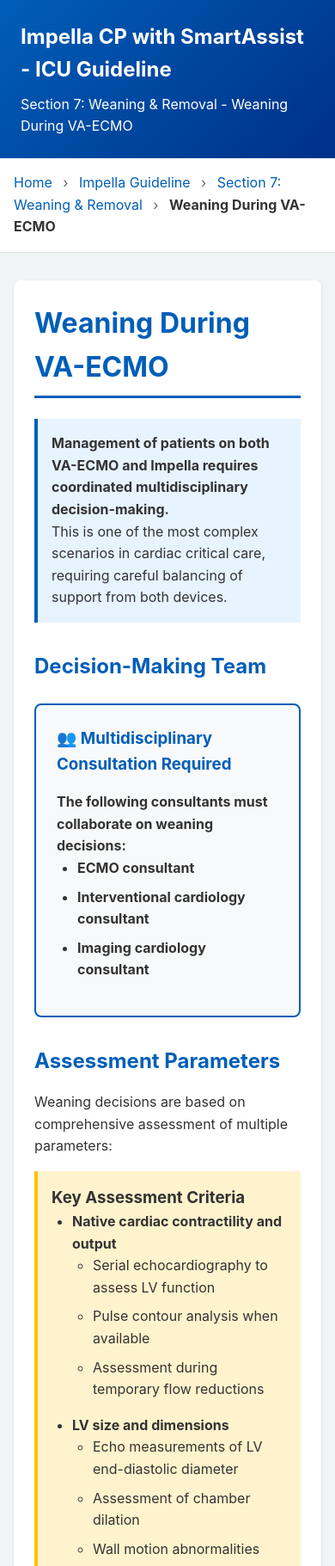
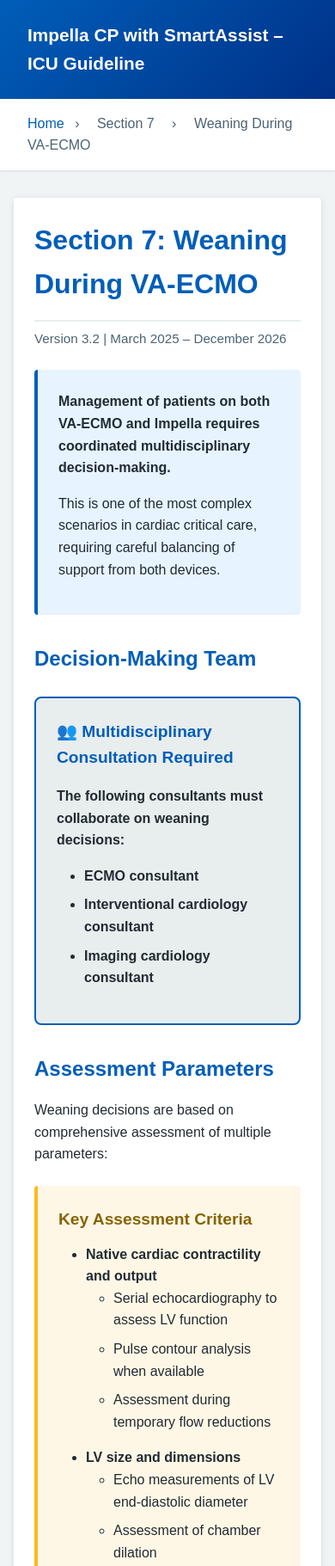
Before and after one commit to kdr74/guidelines, a plain HTML site: page cardiovascular/impella/sections/section7/va-ecmo-weaning.html in a window 390 px wide. Shown: the top 1821 px of the page at 86% size. Drawn offline with Linux system fonts and the light colour scheme.

```diff
--- a/cardiovascular/impella/sections/section7/va-ecmo-weaning.html
+++ b/cardiovascular/impella/sections/section7/va-ecmo-weaning.html
@@ -3,204 +3,98 @@
 <head>
     <meta charset="UTF-8">
     <meta name="viewport" content="width=device-width, initial-scale=1.0">
-    <title>Weaning During VA-ECMO - Impella CP ICU Guideline</title>
+    <title>Weaning During VA-ECMO - Impella ICU Guideline</title>
     <style>
         :root {
             --nhs-blue: #005EB8;
             --nhs-dark-blue: #003087;
-            --nhs-light-grey: #f0f4f5;
+            --nhs-light-grey: #AEB7BD;
+            --nhs-white: #FFFFFF;
+            --nhs-black: #212B32;
+            --nhs-grey: #4C6272;
+            --nhs-pale-grey: #F0F4F5;
+            --nhs-pale-blue: #E8EDEE;
+            --warning-yellow: #FFB81C;
+            --critical-red: #DA291C;
         }
 
-        * {
-            margin: 0;
-            padding: 0;
-            box-sizing: border-box;
-        }
+        * { margin: 0; padding: 0; box-sizing: border-box; }
 
-        body {
-            font-family: -apple-system, BlinkMacSystemFont, 'Segoe UI', Arial, sans-serif;
-            line-height: 1.6;
-            color: #333;
-            background: var(--nhs-light-grey);
-        }
+        body { font-family: "Frutiger W01", Arial, sans-serif; line-height: 1.6; color: var(--nhs-black); background-color: var(--nhs-pale-grey); }
 
-        .header {
-            background: linear-gradient(135deg, var(--nhs-blue) 0%, var(--nhs-dark-blue) 100%);
-            color: white;
-            padding: 1.5rem;
-            box-shadow: 0 2px 4px rgba(0,0,0,0.1);
-        }
+        .header { background: linear-gradient(135deg, var(--nhs-blue) 0%, var(--nhs-dark-blue) 100%); color: var(--nhs-white); padding: 1.5rem 2rem; box-shadow: 0 2px 4px rgba(0, 0, 0, 0.1); }
+        .header-content { max-width: 1200px; margin: 0 auto; display: flex; justify-content: space-between; align-items: center; }
+        .header-content h1 { font-size: 1.5rem; }
 
-        .header h1 {
-            font-size: 1.75rem;
-            margin-bottom: 0.5rem;
-        }
+        .breadcrumb { background: white; padding: 1rem 2rem; box-shadow: 0 1px 3px rgba(0, 0, 0, 0.1); }
+        .breadcrumb-content { max-width: 1200px; margin: 0 auto; }
+        .breadcrumb a { color: var(--nhs-blue); text-decoration: none; }
+        .breadcrumb a:hover { text-decoration: underline; }
+        .breadcrumb span { margin: 0 0.5rem; color: var(--nhs-grey); }
 
-        .breadcrumb {
-            background: white;
-            padding: 1rem;
-            border-bottom: 1px solid #e0e0e0;
-        }
+        .container { max-width: 1200px; margin: 2rem auto; padding: 0 2rem; }
+        .content-card { background: white; padding: 2.5rem; border-radius: 4px; box-shadow: 0 2px 8px rgba(0, 0, 0, 0.1); margin-bottom: 2rem; }
 
-        .breadcrumb a {
-            color: var(--nhs-blue);
-            text-decoration: none;
-        }
+        .section-header { color: var(--nhs-blue); font-size: 2rem; margin-bottom: 0.5rem; padding-bottom: 1rem; border-bottom: 2px solid var(--nhs-pale-blue); }
+        .section-meta { color: var(--nhs-grey); font-size: 0.95rem; margin-bottom: 1.5rem; }
 
-        .breadcrumb a:hover {
-            text-decoration: underline;
-        }
+        h2 { color: var(--nhs-blue); font-size: 1.5rem; margin-top: 2rem; margin-bottom: 1rem; }
+        h3 { color: var(--nhs-dark-blue); font-size: 1.2rem; margin-top: 1.5rem; margin-bottom: 0.75rem; }
 
-        .breadcrumb span {
-            margin: 0 0.5rem;
-            color: #666;
-        }
+        p { margin-bottom: 1rem; }
 
-        .container {
-            max-width: 1000px;
-            margin: 2rem auto;
-            padding: 0 1rem;
-        }
+        ul { margin-left: 2rem; margin-bottom: 1rem; }
+        li { margin-bottom: 0.5rem; }
 
-        .content {
-            background: white;
-            padding: 2rem;
-            border-radius: 8px;
-            box-shadow: 0 1px 3px rgba(0,0,0,0.1);
-        }
+        .alert-critical { background: #FEE; border-left: 4px solid var(--critical-red); padding: 1.5rem; margin: 1.5rem 0; border-radius: 4px; }
+        .alert-critical h3 { color: var(--critical-red); margin-top: 0; }
 
-        .section-header {
-            color: var(--nhs-blue);
-            border-bottom: 3px solid var(--nhs-blue);
-            padding-bottom: 0.5rem;
-            margin-bottom: 1.5rem;
-        }
+        .alert-warning { background: #FFF7E6; border-left: 4px solid var(--warning-yellow); padding: 1.5rem; margin: 1.5rem 0; border-radius: 4px; }
+        .alert-warning h3 { color: #856404; margin-top: 0; }
 
-        h2 {
-            color: var(--nhs-blue);
-            margin-top: 2rem;
-            margin-bottom: 1rem;
-        }
+        .alert-info { background: #E7F3FF; border-left: 4px solid var(--nhs-blue); padding: 1.5rem; margin: 1.5rem 0; border-radius: 4px; }
+        .alert-info h3 { color: var(--nhs-blue); margin-top: 0; }
 
-        .alert-critical {
-            background: #f8d7da;
-            border-left: 4px solid #dc3545;
-            padding: 1rem;
-            margin: 1.5rem 0;
-        }
+        .decision-box { background: var(--nhs-pale-blue); border: 2px solid var(--nhs-blue); border-radius: 8px; padding: 1.5rem; margin: 1.5rem 0; }
+        .decision-box h3 { color: var(--nhs-blue); margin-top: 0; margin-bottom: 1rem; }
 
-        .alert-critical h3 {
-            color: #721c24;
-            margin-top: 0;
-        }
+        .navigation-buttons { display: flex; justify-content: space-between; margin-top: 2rem; padding-top: 2rem; border-top: 2px solid var(--nhs-pale-blue); }
+        .nav-button { background: var(--nhs-blue); color: white; padding: 0.75rem 1.5rem; text-decoration: none; border-radius: 4px; font-weight: 600; transition: background 0.3s; }
+        .nav-button:hover { background: var(--nhs-dark-blue); }
 
-        .alert-warning {
-            background: #fff3cd;
-            border-left: 4px solid #ffc107;
-            padding: 1rem;
-            margin: 1rem 0;
-        }
-
-        .alert-info {
-            background: #e7f3ff;
-            border-left: 4px solid var(--nhs-blue);
-            padding: 1rem;
-            margin: 1rem 0;
-        }
-
-        ul {
-            margin-left: 1.5rem;
-            margin-bottom: 1rem;
-        }
-
-        li {
-            margin-bottom: 0.5rem;
-        }
-
-        .decision-box {
-            background: #f8f9fa;
-            border: 2px solid var(--nhs-blue);
-            border-radius: 8px;
-            padding: 1.5rem;
-            margin: 1.5rem 0;
-        }
-
-        .decision-box h3 {
-            color: var(--nhs-blue);
-            margin-top: 0;
-            margin-bottom: 1rem;
-        }
-
-        .navigation {
-            display: flex;
-            justify-content: space-between;
-            margin-top: 3rem;
-            padding-top: 2rem;
-            border-top: 1px solid #e0e0e0;
-        }
-
-        .nav-button {
-            background: var(--nhs-blue);
-            color: white;
-            padding: 0.75rem 1.5rem;
-            text-decoration: none;
-            border-radius: 4px;
-            font-weight: 500;
-            transition: background 0.3s;
-        }
-
-        .nav-button:hover {
-            background: var(--nhs-dark-blue);
-        }
-
-        .footer {
-            background: var(--nhs-dark-blue);
-            color: white;
-            text-align: center;
-            padding: 1.5rem;
-            margin-top: 3rem;
-        }
-
-        .footer p {
-            margin: 0.25rem 0;
-            font-size: 0.9rem;
-        }
+        footer { background: var(--nhs-dark-blue); color: var(--nhs-white); text-align: center; padding: 1.5rem; margin-top: 3rem; }
+        footer p { margin: 0.25rem 0; font-size: 0.9rem; }
 
         @media (max-width: 768px) {
-            .header h1 {
-                font-size: 1.5rem;
-            }
-
-            .content {
-                padding: 1.5rem;
-            }
-
-            .navigation {
-                flex-direction: column;
-                gap: 1rem;
-            }
+            .header-content { flex-direction: column; gap: 1rem; }
+            .header-content h1 { font-size: 1.3rem; }
+            .container { padding: 0 1rem; }
+            .content-card { padding: 1.5rem; }
+            .navigation-buttons { flex-direction: column; gap: 1rem; }
         }
     </style>
 </head>
 <body>
     <div class="header">
-        <h1>Impella CP with SmartAssist - ICU Guideline</h1>
-        <p>Section 7: Weaning & Removal - Weaning During VA-ECMO</p>
+        <div class="header-content">
+            <h1>Impella CP with SmartAssist – ICU Guideline</h1>
+        </div>
     </div>
 
-    <div class="breadcrumb">
-        <a href="../../index.html">Home</a>
-        <span>›</span>
-        <a href="../index.html">Impella Guideline</a>
-        <span>›</span>
-        <a href="../sections/section7/weaning.html">Section 7: Weaning & Removal</a>
-        <span>›</span>
-        <strong>Weaning During VA-ECMO</strong>
-    </div>
+    <nav class="breadcrumb">
+        <div class="breadcrumb-content">
+            <a href="../../index.html">Home</a>
+            <span>›</span>
+            <span>Section 7</span>
+            <span>›</span>
+            <span>Weaning During VA-ECMO</span>
+        </div>
+    </nav>
 
     <div class="container">
-        <div class="content">
-            <h1 class="section-header">Weaning During VA-ECMO</h1>
+        <div class="content-card">
+            <h1 class="section-header">Section 7: Weaning During VA-ECMO</h1>
+            <div class="section-meta">Version 3.2 | March 2025 – December 2026</div>
 
             <div class="alert-info">
                 <p><strong>Management of patients on both VA-ECMO and Impella requires coordinated multidisciplinary decision-making.</strong></p>
@@ -350,16 +244,16 @@
                 <li>Consider need for ongoing LV unloading strategies if indicated</li>
             </ul>
 
-            <div class="navigation">
+            <div class="navigation-buttons">
                 <a href="removal.html" class="nav-button">← Removal Procedures</a>
-                <a href="../sections/section8/purge-alarms.html" class="nav-button">Section 8: Complications & Alarms →</a>
+                <a href="../../index.html" class="nav-button">Back to Contents →</a>
             </div>
         </div>
     </div>
 
-    <div class="footer">
+    <footer>
         <p><strong>Version 3.2</strong> | Valid: March 2025 – December 2026</p>
         <p>University Hospitals Bristol and Weston NHS Foundation Trust</p>
-    </div>
+    </footer>
 </body>
 </html>
```
Also changed, not shown: cardiovascular/impella/sections/section5/purge-fluid-change.html (+62 -37 lines).
